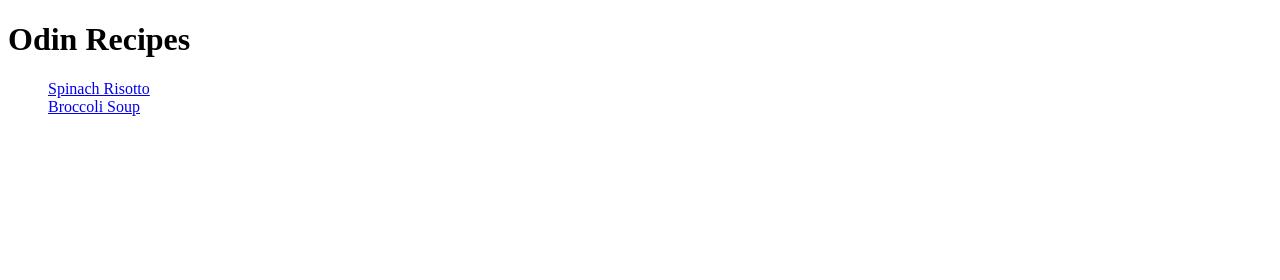
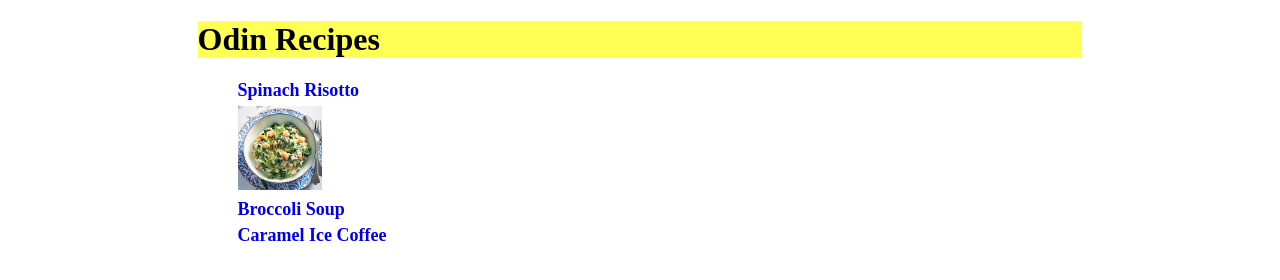
Before and after one commit to Kaz0na/odin-recipes, a plain HTML site: page index.html in a window 1280 px wide. Drawn offline with Linux system fonts and the light colour scheme.

Commit message:
Start making css for recipes index file

```diff
--- a/index.html
+++ b/index.html
@@ -1,6 +1,7 @@
 <!DOCTYPE html>
 <html lang="en">
     <head>
+        <link rel="stylesheet" href="style.css">
         <meta charset="UTF-8">
         <title>Odin Recipes</title>
 
@@ -12,14 +13,22 @@
     </head>
 
     <body>
-        <h1>Odin Recipes</h1>
+        <div id="mainbody">
+            <h1 id="title">Odin Recipes</h1>
             <ul>
                 <li>
                     <a href="recipes/spinach-risotto.html">Spinach Risotto</a>
                 </li>
                 <li>
+                    <img class="thumbnail" src="recipes/images/Spinach-Risotto.png">
+                </li>
+                <li>
                     <a href="recipes/broccoli-soup.html">Broccoli Soup</a>
                 </li>
+                <li>
+                    <a href="recipes/caramel-ice-coffee.html">Caramel Ice Coffee</a>
+                </li>
             </ul>
+        </div>
     </body>
 </html>
--- /dev/null
+++ b/style.css
@@ -0,0 +1,23 @@
+#mainbody {
+    margin: auto;
+    width: 70%;
+}
+
+#title {
+    background-color: rgba(255, 255, 0, 0.671);
+}
+
+.thumbnail {
+    width: 10%;
+    height: auto;
+}
+
+li {
+    margin-top: 5px;
+}
+
+a:link {
+    text-decoration: none;
+    font-weight: bold;
+    font-size: 18px;
+}
```
Lines whose indentation alone changed are shown as unchanged.
